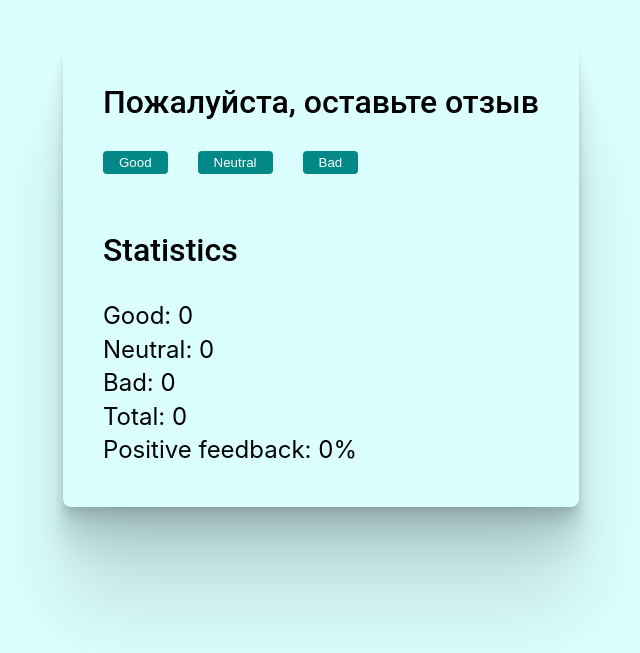
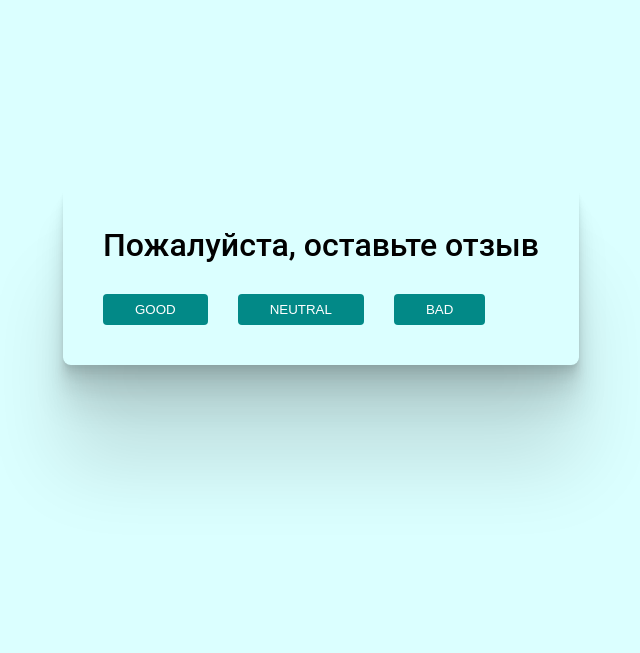
Before and after one commit to VictorSelischev/goit-react-hw-02-feedback, a React (Create React App) app: page / in a window 1280 px wide. Shown: the part 125-778 px from the top of the page, without its empty margins (319-959 px from the left). Built offline with nearby package versions, Linux system fonts and the light colour scheme.

Commit message:
Рефакторинг секции кнопок

```diff
--- a/src/components/App.jsx
+++ b/src/components/App.jsx
@@ -1,6 +1,52 @@
-import Feedback from "./Feedback/Feedback";
+import { Component } from 'react';
+import PropTypes from 'prop-types';
+import { Section } from './Section/Section';
+import { FeedbackOptions } from './FeedbackOptions/FeedbackOptions';
+// import { Statistics } from './Statistics/Statistics';
+// import Feedback from './Feedback/Feedback';
 
-export const App = () => {
+class App extends Component {
+  static defaultProps = {
+    good: 0,
+    neutral: 0,
+    bad: 0,
+  };
+
+  static propTypes = {
+    good: PropTypes.number,
+    neutral: PropTypes.number,
+    bad: PropTypes.number,
+  };
+
+  state = {
+    good: this.props.good,
+    neutral: this.props.neutral,
+    bad: this.props.bad,
+  };
+
+  countTotalFeedback = () => {
+    const { good, neutral, bad } = this.state;
+    return good + neutral + bad;
+  };
+
+  countPositiveFeedbackPercentage = () => {
+    const total = this.countTotalFeedback();
+    let procentGood = 0;
+    total === 0 ? procentGood = 0 : procentGood = Math.round((this.state.good / total) * 100);
+    return procentGood;
+  };
+
+  addFeedback = key => {
+
+  }
+
+  render() {
+    // const { good, neutral, bad } = this.props;
+    // const totalFeedback = this.countTotalFeedback();
+    // const procentGoodFeedback = this.countPositiveFeedbackPercentage();
+
+    console.log(this.state);
+
     return (
       <div
         style={{
@@ -10,10 +56,36 @@ export const App = () => {
           justifyContent: 'center',
           alignItems: 'center',
           // fontSize: 40,
-        color: '#010101'
+          color: '#010101',
         }}
       >
-      <Feedback  />
+        <Section title="Пожалуйста, оставьте отзыв">
+          <FeedbackOptions options={Object.keys(this.state)} onLeaveFeedback={this.addFeedback}></FeedbackOptions>
+        </Section>
+        {/* <Section title="Statistics">
+          <Statistics good={good} neutral={neutral} bad={bad} total={totalFeedback} positivePercentage={procentGoodFeedback}></Statistics>
+        </Section> */}
       </div>
     );
-};
+  }
+}
+
+export { App };
+
+// export const App = () => {
+//   return (
+//     <div
+//       style={{
+//         height: '100vh',
+//         display: 'flex',
+//         backgroundColor: '#dbffff',
+//         justifyContent: 'center',
+//         alignItems: 'center',
+//         // fontSize: 40,
+//         color: '#010101'
+//       }}
+//     >
+//       <Feedback  />
+//     </div>
+//   );
+// };
--- a/src/components/Feedback/Feedback.jsx
+++ b/src/components/Feedback/Feedback.jsx
@@ -1,70 +1,65 @@
-import React, { Component } from 'react';
-import PropTypes from 'prop-types';
-import css from './Feedback.module.css';
+// import React, { Component } from 'react';
+// import PropTypes from 'prop-types';
+// import css from './Feedback.module.css';
+// import { Statistics } from 'components/Statistics/Statistics';
 
-class Feedback extends Component {
-  static defaultProps = {
-    good: 0,
-    neutral: 0,
-    bad: 0,
-  };
+// class Feedback extends Component {
+  // static defaultProps = {
+  //   good: 0,
+  //   neutral: 0,
+  //   bad: 0,
+  // };
 
-  static propTypes = {
-    good: PropTypes.number,
-    neutral: PropTypes.number,
-    bad: PropTypes.number,
-  };
+  // static propTypes = {
+  //   good: PropTypes.number,
+  //   neutral: PropTypes.number,
+  //   bad: PropTypes.number,
+  // };
 
-  state = {
-    good: this.props.good,
-    neutral: this.props.neutral,
-    bad: this.props.bad,
-  };
+  // state = {
+  //   good: this.props.good,
+  //   neutral: this.props.neutral,
+  //   bad: this.props.bad,
+  // };
 
-  countTotalFeedback = () => {
-    const { good, neutral, bad } = this.state;
-    return good + neutral + bad;
-  };
+  // countTotalFeedback = () => {
+  //   const { good, neutral, bad } = this.state;
+  //   return good + neutral + bad;
+  // };
 
-  countPositiveFeedbackPercentage = () => {
-    const total = this.countTotalFeedback();
-    let procentGood = 0 ;
-    total === 0 ? procentGood = 0 : procentGood = Math.round((this.state.good / total) * 100);
-    return procentGood;
-  }
+  // countPositiveFeedbackPercentage = () => {
+  //   const total = this.countTotalFeedback();
+  //   let procentGood = 0 ;
+  //   total === 0 ? procentGood = 0 : procentGood = Math.round((this.state.good / total) * 100);
+  //   return procentGood;
+  // }
 
-  render() {
-    const { good, neutral, bad } = this.state;
-    const totalFeedback = this.countTotalFeedback();
-    const procentGoodFeedback = this.countPositiveFeedbackPercentage();
+  // render() {
+  //   const { good, neutral, bad } = this.state;
+  //   const totalFeedback = this.countTotalFeedback();
+  //   const procentGoodFeedback = this.countPositiveFeedbackPercentage();
 
-    return (
-      <div className={css.section}>
-        <h2 className={css.section__title}>Пожалуйста, оставьте отзыв</h2>
-        <ul className={css.section__buttonList}>
-          <li className={css.section__buttonListItem}>
-            <button className={css.section__button}>Good</button>
-          </li>
-          <li className={css.section__buttonListItem}>
-            <button className={css.section__button}>Neutral</button>
-          </li>
-          <li className={css.section__buttonListItem}>
-            <button className={css.section__button}>Bad</button>
-          </li>
-        </ul>
-        <h2 className={css.section__title}>Statistics</h2>
-        <ul>
-          <li className={css.section__listItem}>Good: {good}</li>
-          <li className={css.section__listItem}>Neutral: {neutral}</li>
-          <li className={css.section__listItem}>Bad: {bad}</li>
-          <li className={css.section__listItem}>Total: {totalFeedback}</li>
-          <li className={css.section__listItem}>
-            Positive feedback: {procentGoodFeedback}%
-          </li>
-        </ul>
-      </div>
-    );
-  }
-}
+  //   return (
 
-export default Feedback;
+  //     <div className={css.section}>
+
+  //       <h2 className={css.section__title}>Пожалуйста, оставьте отзыв</h2>
+  //       <ul className={css.section__buttonList}>
+  //         <li className={css.section__buttonListItem}>
+  //           <button className={css.section__button}>Good</button>
+  //         </li>
+  //         <li className={css.section__buttonListItem}>
+  //           <button className={css.section__button}>Neutral</button>
+  //         </li>
+  //         <li className={css.section__buttonListItem}>
+  //           <button className={css.section__button}>Bad</button>
+  //         </li>
+  //       </ul>
+  //       <Statistics good={good} neutral={neutral} bad={bad} total={totalFeedback} positivePercentage={procentGoodFeedback}></Statistics>
+
+  //     </div>
+  //   );
+  // }
+// }
+
+// export default Feedback;
--- /dev/null
+++ b/src/components/FeedbackOptions/FeedbackOptions.jsx
@@ -0,0 +1,16 @@
+import React from 'react';
+import css from './FeedbackOptions.module.css';
+
+const FeedbackOptions = ({ options, onLeaveFeedback }) => {
+  return (
+    <ul className={css.section__buttonList}>
+      {options.map((option, index) => (
+        <li key={index} className={css.section__buttonListItem}>
+          <button className={css.section__button}>{option.toUpperCase()}</button>
+        </li>
+      ))}
+    </ul>
+  );
+};
+
+export { FeedbackOptions };
--- /dev/null
+++ b/src/components/FeedbackOptions/FeedbackOptions.module.css
@@ -0,0 +1,22 @@
+.section__buttonList {
+    display: flex;
+    justify-content: flex-start;
+}
+
+.section__buttonListItem {
+    margin-right: 30px;
+}
+
+.section__button {
+
+    padding: 8px 32px;
+    color: white;
+    background-color: #028987;
+    border-radius: 4px;
+    border: none;
+    /* border: 1px solid #222222; */
+}
+
+.section__button:hover {
+    background-color: #046e6d;
+}
--- /dev/null
+++ b/src/components/Section/Section.jsx
@@ -0,0 +1,21 @@
+// import { Component } from 'react';
+import css from './Section.module.css';
+
+const Section = ({title, children}) => {
+  return (
+    <div className={css.section}>
+      <h2 className={css.section__title}>{title}</h2>
+      {children}
+    </div>
+  );
+};
+// class Section extends Component {
+//   render() {
+//     (<div className={css.section}>
+//       <h2 className={css.section__title}>{title}</h2>
+//       {children}
+//     </div>);
+//   }
+// }
+
+export { Section };
--- /dev/null
+++ b/src/components/Section/Section.module.css
@@ -0,0 +1,15 @@
+.section__title {
+    margin-bottom: 30px;
+    font-family: 'Roboto', sans-serif;
+    font-size: 32px;
+    font-weight: 500;
+}
+
+.section {
+    padding: 40px;
+    border-radius: 8px;
+    box-shadow: 0 2.8px 2.2px rgba(0, 0, 0, 0.034),
+        0 6.7px 5.3px rgba(0, 0, 0, 0.048), 0 12.5px 10px rgba(0, 0, 0, 0.06),
+        0 22.3px 17.9px rgba(0, 0, 0, 0.072), 0 41.8px 33.4px rgba(0, 0, 0, 0.086),
+        0 100px 80px rgba(0, 0, 0, 0.12);
+}
--- /dev/null
+++ b/src/components/Statistics/Statistics.jsx
@@ -0,0 +1,46 @@
+import React from 'react';
+import css from './Statistics.module.css';
+
+const Statistics = ({
+  good,
+  neutral,
+  bad,
+  totalFeedback,
+  procentGoodFeedback,
+}) => {
+  return (
+    <>
+      <h2 className={css.section__title}>Statistics</h2>
+      <ul>
+        <li className={css.section__listItem}>Good: {good}</li>
+        <li className={css.section__listItem}>Neutral: {neutral}</li>
+        <li className={css.section__listItem}>Bad: {bad}</li>
+        <li className={css.section__listItem}>Total: {totalFeedback}</li>
+        <li className={css.section__listItem}>
+          Positive feedback: {procentGoodFeedback}%
+        </li>
+      </ul>
+    </>
+  );
+};
+
+// class Statistics extends Component {
+//   render() {
+//     return (
+//       <>
+//         <h2 className={css.section__title}>Statistics</h2>
+//         <ul>
+//           <li className={css.section__listItem}>Good: {good}</li>
+//           <li className={css.section__listItem}>Neutral: {neutral}</li>
+//           <li className={css.section__listItem}>Bad: {bad}</li>
+//           <li className={css.section__listItem}>Total: {totalFeedback}</li>
+//           <li className={css.section__listItem}>
+//             Positive feedback: {procentGoodFeedback}%
+//           </li>
+//         </ul>
+//       </>
+//     );
+//   }
+// }
+
+export { Statistics };
--- /dev/null
+++ b/src/components/Statistics/Statistics.module.css
@@ -0,0 +1,4 @@
+.section__listItem {
+    font-size: 24px;
+    line-height: 1.4;
+}
```
Lines whose indentation alone changed are shown as unchanged.
